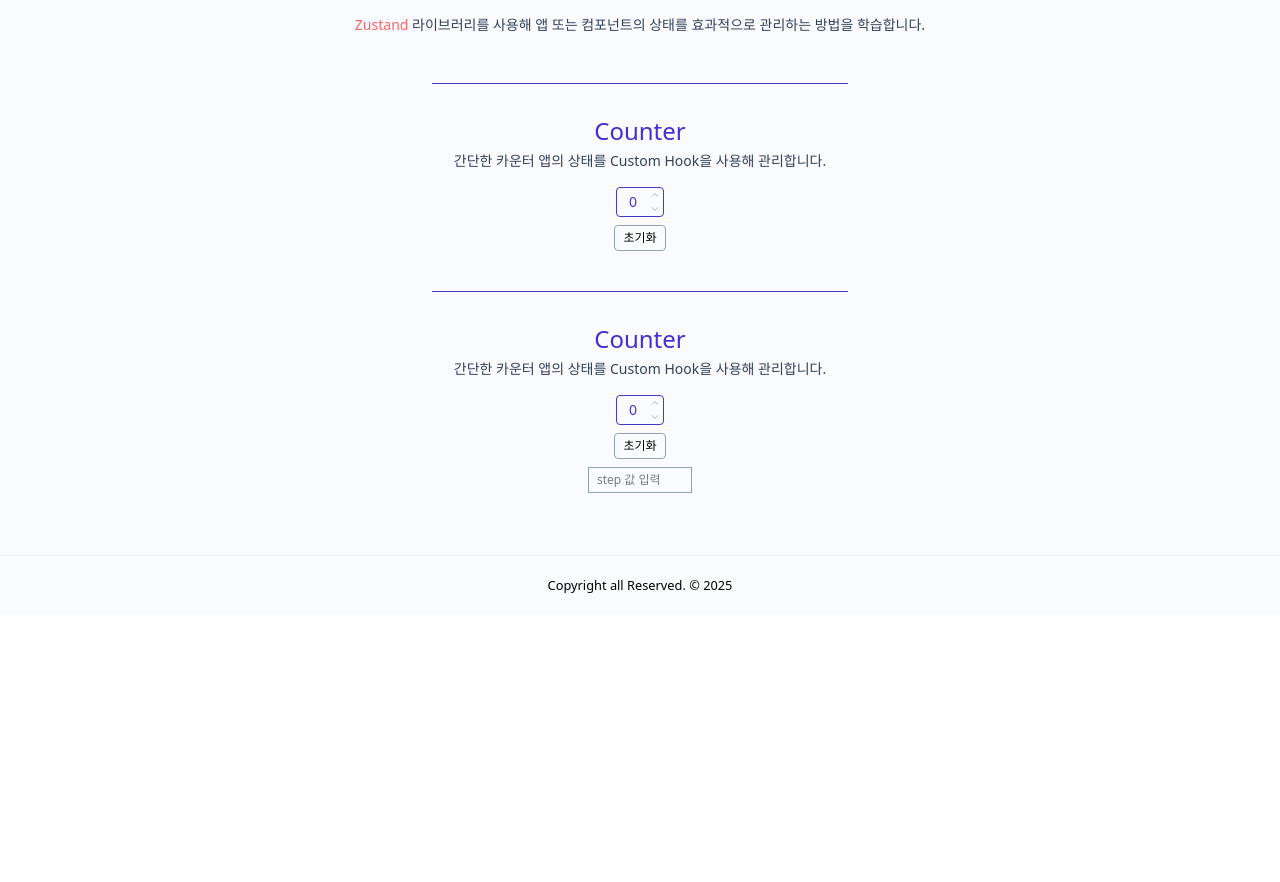
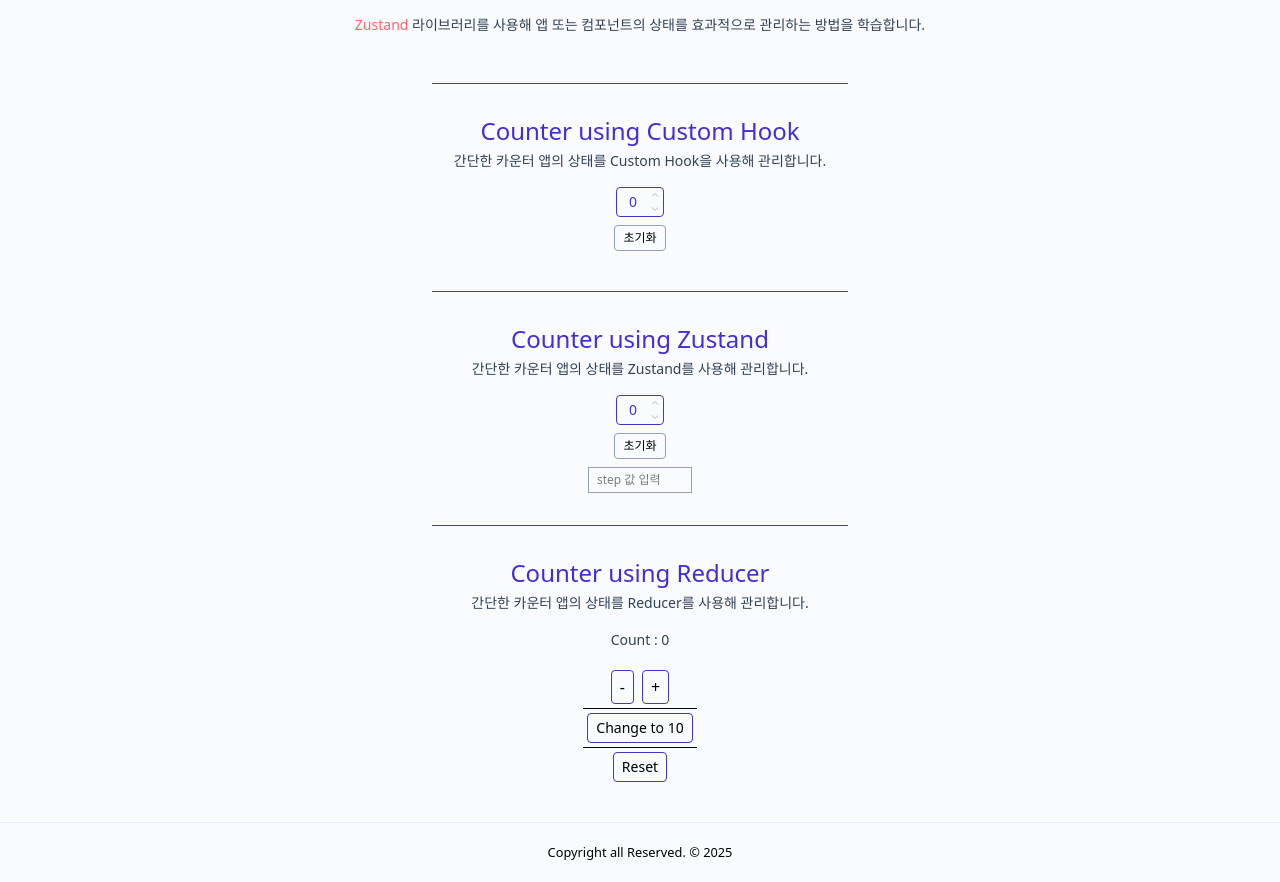
Before and after one commit to eafiseemn/programmers-react, a React (Vite) app in the folder 16-advanced-state-management/: page / in a window 1280 px wide. Shown: the part 185-1067 px from the top of the page. Before the commit the page ends 801 px from the top, so only its background shows below. Built offline with nearby package versions, Linux system fonts and the light colour scheme.

Commit message:
[Zustand Core] Reducer를 사용한 Counter App

```diff
--- a/16-advanced-state-management/package.json
+++ b/16-advanced-state-management/package.json
@@ -21,7 +21,8 @@
     "react-icons": "^5.5.0",
     "react-router": "^7.8.1",
     "tailwind-merge": "^3.3.1",
-    "tailwindcss": "^4.1.12"
+    "tailwindcss": "^4.1.12",
+    "zustand": "^5.0.7"
   },
   "devDependencies": {
     "@eslint/js": "^9.29.0",
--- a/16-advanced-state-management/src/Root.tsx
+++ b/16-advanced-state-management/src/Root.tsx
@@ -5,7 +5,7 @@
 
 function Root( ) {
   return (
-    <div className="bg-indigo-50/30 h-screen flex flex-col">
+    <div className="bg-indigo-50/30 min-h-screen flex flex-col">
       <Header />
       <GlobalNav />
       <main className="flex-1 m-4">
--- /dev/null
+++ b/16-advanced-state-management/src/miniApp/Counter/usingCounterReducer.tsx
@@ -0,0 +1,59 @@
+import { useReducer } from "react"
+
+type State = {
+  count:number;
+}
+type Action =
+  | { type: "increment" }
+  | { type: "decrement" }
+  | { type: "set", payload: number }
+  | { type: "reset" }
+
+const INITIAL:State = { count: 0 };
+
+// reducer = dispatch
+const reducer = ( state:State, action:Action ):State => {
+  // conditional action -> switch...case
+  switch (action.type) {
+    case "increment":
+      return { count: state.count + 1 };
+
+    case "decrement":
+      return { count: state.count - 1 };
+
+    case "reset":
+      return INITIAL;
+
+    case "set":
+      return { count: action.payload };
+
+    default:
+      return state;
+  }
+}
+
+
+function CounterReducer() {
+
+  const initialArg = INITIAL;
+  const [ state, dispatch ] = useReducer( reducer, initialArg );
+  const setTo = 10;
+
+  return (
+    <div className="text-center">
+      <p>Count : {state.count}</p>
+      <button type="button" className="px-2 py-1 border border-accent m-1 rounded"
+        onClick={() => dispatch({ type: "decrement" })}>-</button>
+      <button type="button" className="px-2 py-1 border border-accent m-1 rounded"
+        onClick={() => dispatch({ type: "increment" })}>+</button>
+      <hr />
+      <button type="button" className="px-2 py-1 border border-accent m-1 rounded text-sm"
+        onClick={() => dispatch({ type: "set", payload: setTo })}>Change to {setTo}</button>
+      <hr />
+      <button type="button" className="px-2 py-1 border border-accent m-1 rounded text-sm"
+        onClick={() => dispatch({ type: "reset" })}>Reset</button>
+    </div>
+  )
+}
+
+export default CounterReducer
--- a/16-advanced-state-management/src/pages/Home/index.tsx
+++ b/16-advanced-state-management/src/pages/Home/index.tsx
@@ -2,6 +2,7 @@
 import Divider from "@/components/Divider"
 import Counter from "@/miniApp/Counter"
 import Counter_ from "@/miniApp/Counter/index_"
+import CounterReducer from "@/miniApp/Counter/usingCounterReducer"
 import { Helmet } from "@dr.pogodin/react-helmet"
 
 const htmlTag = (
@@ -54,15 +55,22 @@
 
           <Divider />
 
-          <h2>Counter</h2>
+          <h2>Counter using Custom Hook</h2>
           <p>간단한 카운터 앱의 상태를 Custom Hook을 사용해 관리합니다.</p>
           <Counter_ />
 
           <Divider />
 
-          <h2>Counter</h2>
-          <p>간단한 카운터 앱의 상태를 Custom Hook을 사용해 관리합니다.</p>
+          <h2>Counter using Zustand</h2>
+          <p>간단한 카운터 앱의 상태를 Zustand를 사용해 관리합니다.</p>
           <Counter />
+
+          <Divider />
+
+          <h2>Counter using Reducer</h2>
+          <p>간단한 카운터 앱의 상태를 Reducer를 사용해 관리합니다.</p>
+          <CounterReducer />
+
       </div>
     </section>
   )
```
Also changed, not shown: 1 other file (tests, documents, lock files or other folders).
